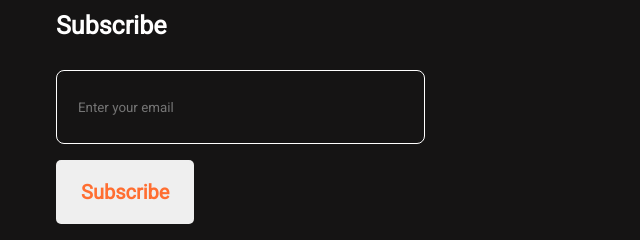
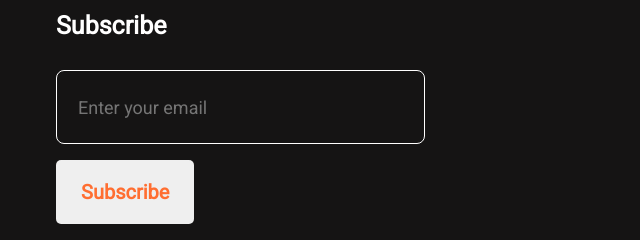
Before and after one commit to Abdullah149081/new-beginning, a plain HTML site: page index.html in a window 1280 px wide. Shown: the part 3705-3945 px from the top of the page, 625-1265 px from the left. Drawn offline with Linux system fonts and the light colour scheme.

Commit message:
New beginning

```diff
--- a/css/style.css
+++ b/css/style.css
@@ -193,6 +193,8 @@
 .footer .contact-details input {
   background-color: #151414;
   border: 1px solid #ffffff;
+  font-size: 18px;
+  color: #f8f8f8;
   border-radius: 8px;
   height: 30px;
   width: 325px;
```
